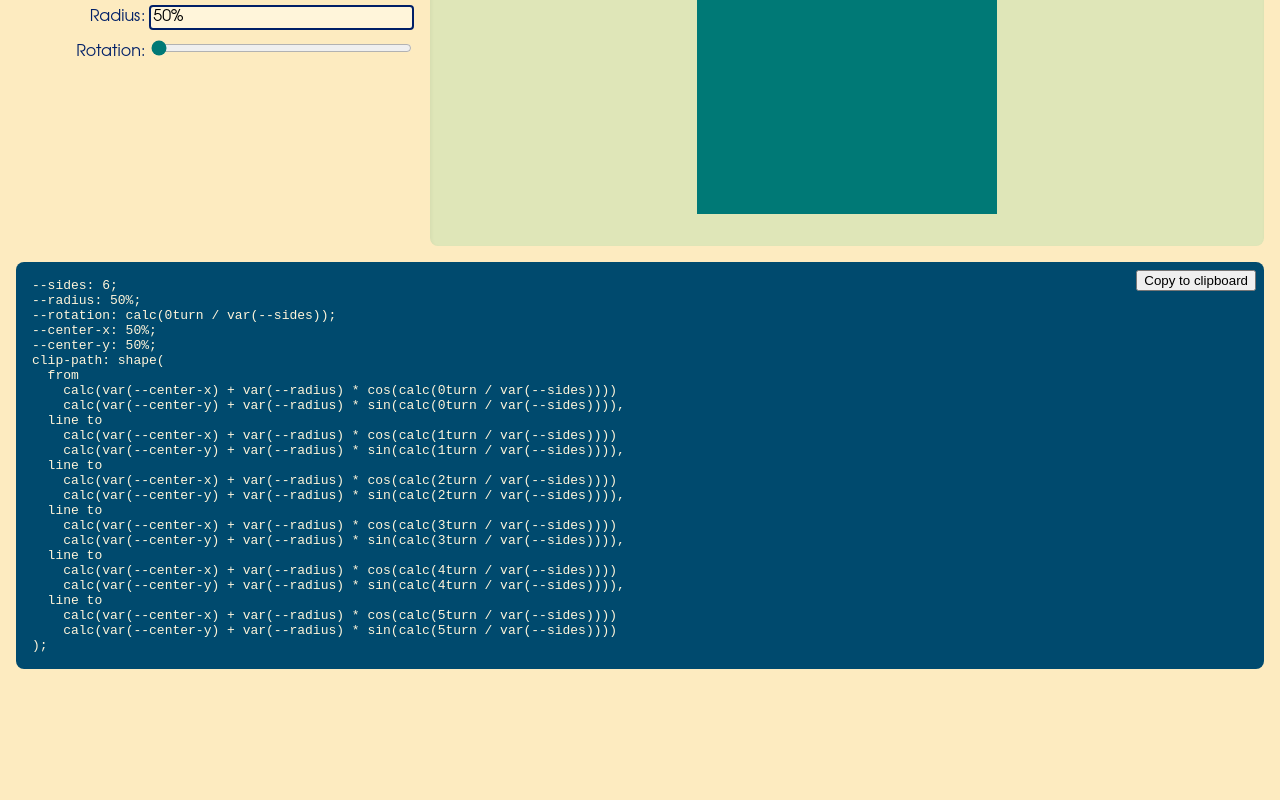
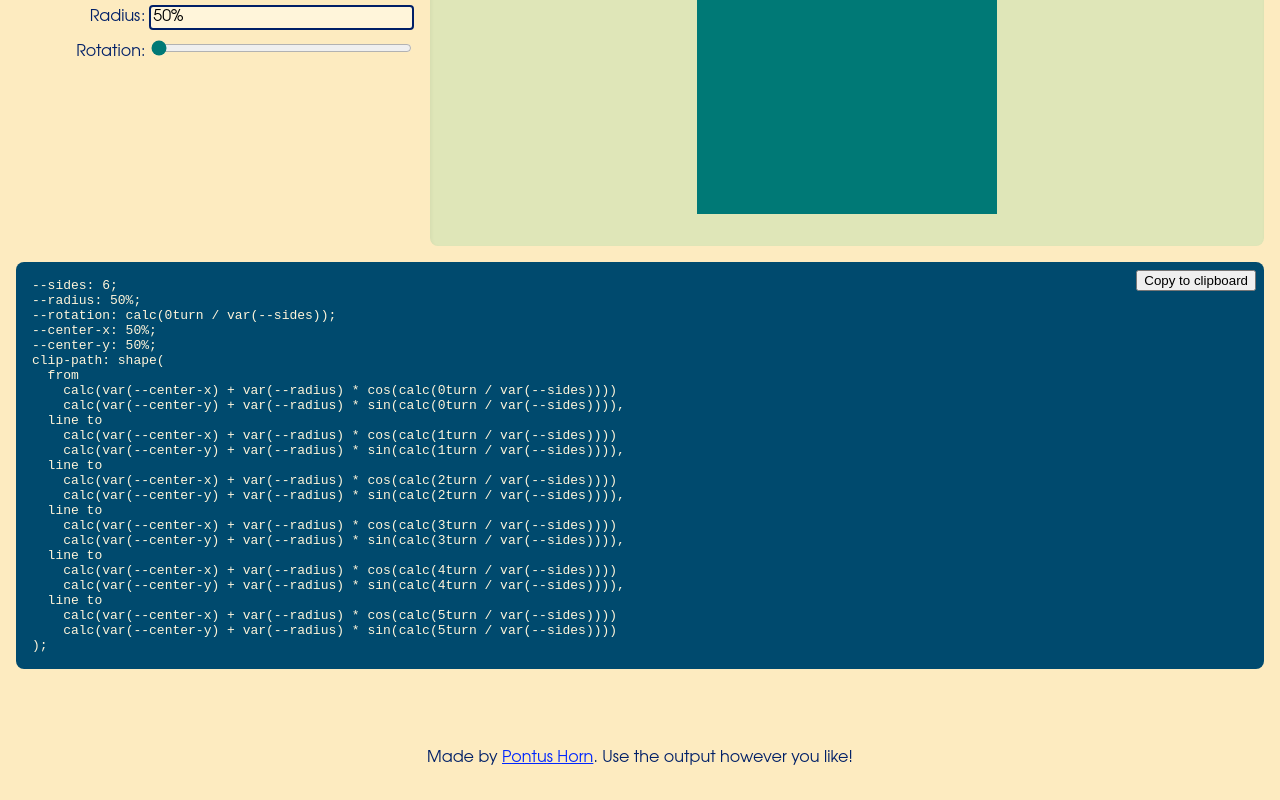
Before and after one commit to PontusHorn/ship-shape.win, a SvelteKit app: page / in a window 1280 px wide. Shown: the part 207-1007 px from the top of the page. Before the commit the page ends 892 px from the top, so only its background shows below. Built offline with nearby package versions, Linux system fonts and the light colour scheme.

Commit message:
Add footer with credit

```diff
--- a/src/routes/+layout.svelte
+++ b/src/routes/+layout.svelte
@@ -20,6 +20,10 @@
 
 <slot />
 
+<footer>
+	Made by <a href="https://pontushorn.me">Pontus Horn</a>. Use the output however you like!
+</footer>
+
 <style>
 	header {
 		display: flex;
@@ -41,4 +45,9 @@
 			font-size: 0.5em;
 		}
 	}
+
+	footer {
+		padding-block: 4rem 2rem;
+		text-align: center;
+	}
 </style>
```
